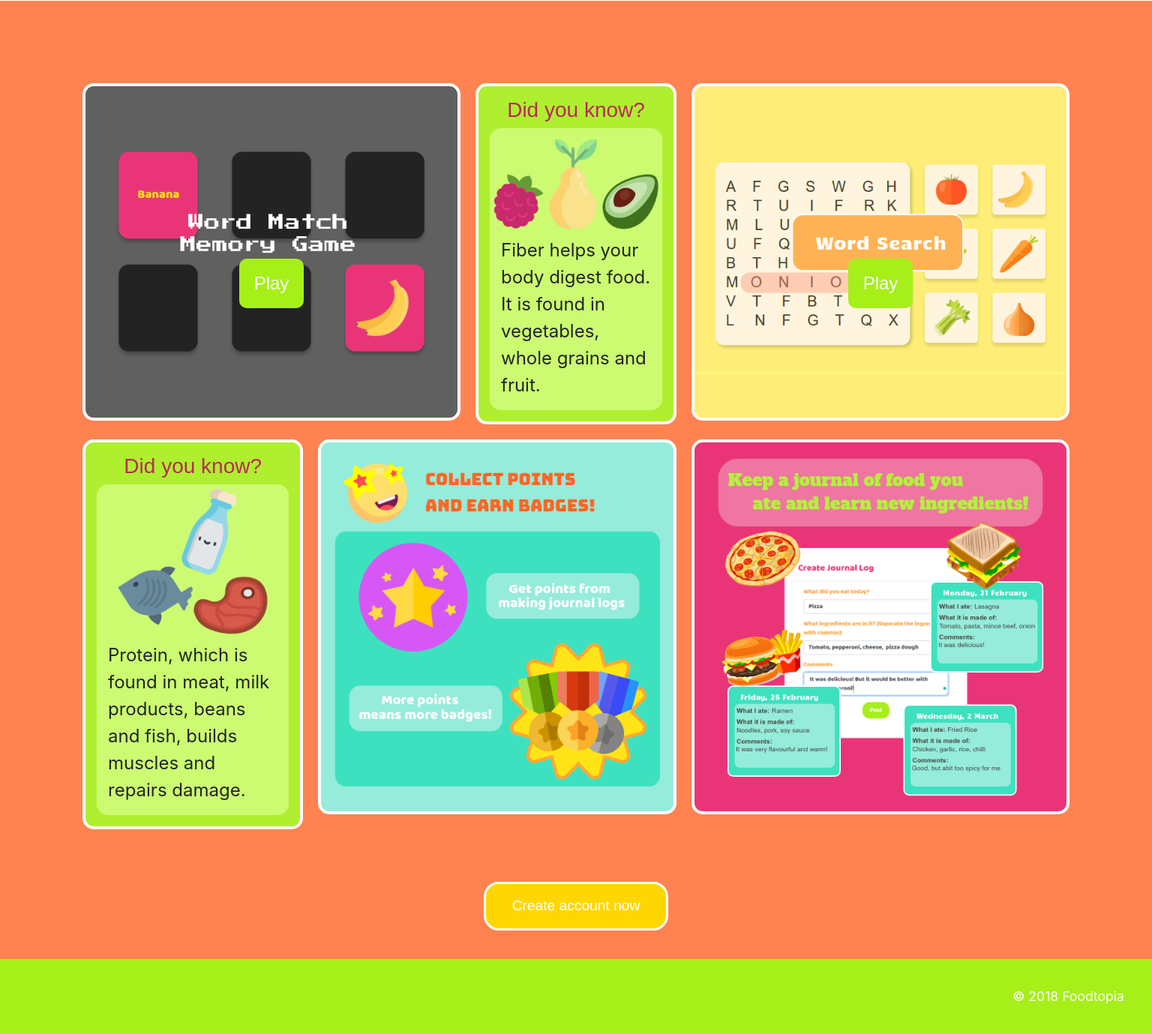
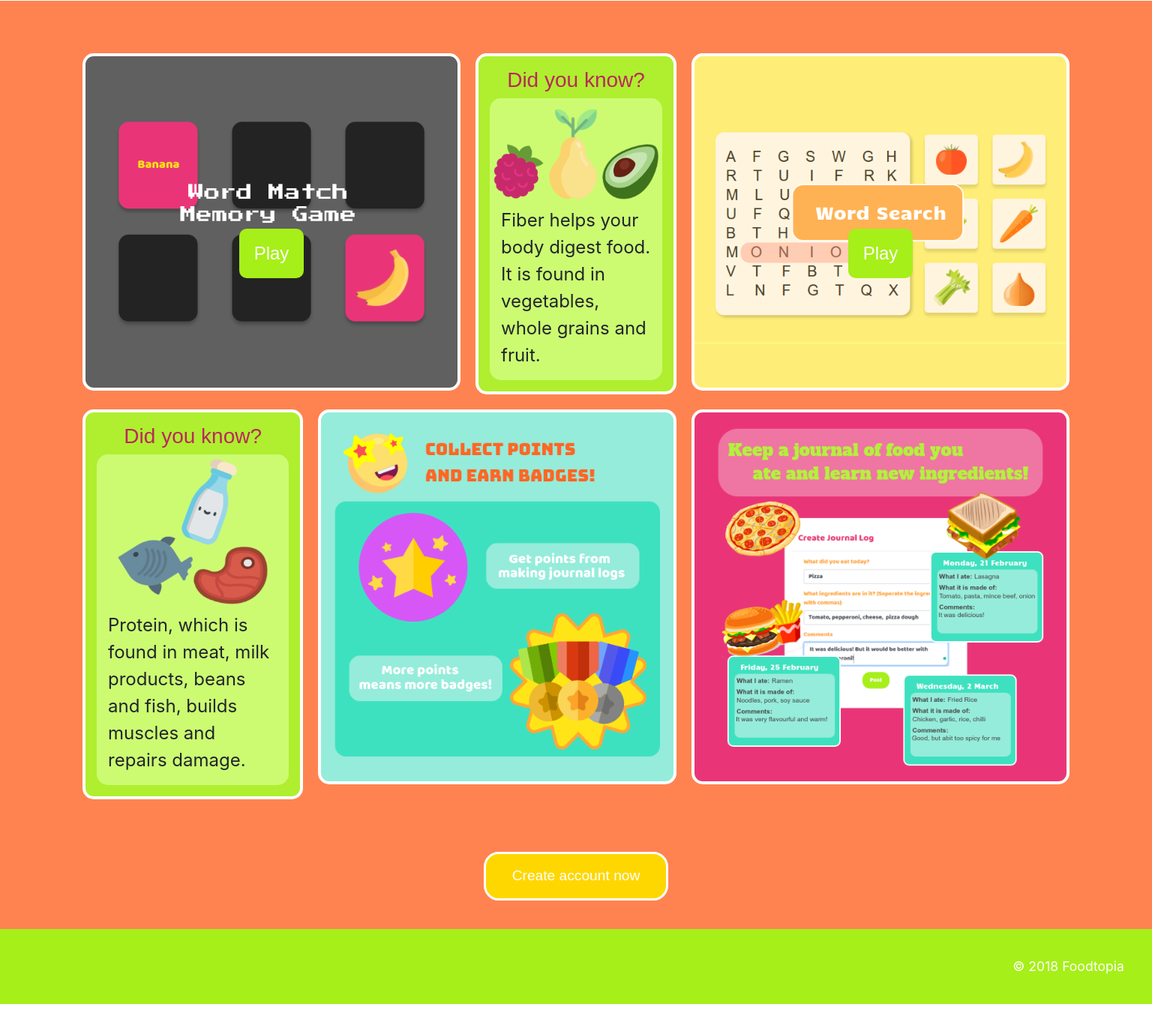
Before and after one commit to nadiamayangputri/foodtopia, a Node server app: page / in a window 1536 px wide. Shown: the part 769-2148 px from the top of the page at 75% size. After the commit the page ends 2108 px from the top, so only its background shows below. Run offline with Node 20, Linux system fonts and the light colour scheme; some libraries are stand-ins or nearby versions; some web fonts are replaced.

Commit message:
margins altered in home and journal entry

```diff
--- a/views/css/account/profile.css
+++ b/views/css/account/profile.css
@@ -159,6 +159,7 @@ li {
     background-color: #3ee1bf;
     font-family: "Montserrat", sans-serif;
     font-size: 0.9em;
+    margin: 10px;
 }
 
 .journal-content {
--- a/views/css/home.css
+++ b/views/css/home.css
@@ -197,8 +197,7 @@
                 "fact-2 fact-2 fact-1 fact-1"
                 "game-2 game-2 game-2 game-2"
                 "ad-2 ad-2 ad-1 ad-1";
-        margin: 60px;
-        margin-bottom: 30px;
+        margin: 30px 60px;
     }
 
     .match-game,
@@ -281,8 +280,7 @@
         grid-template-areas:
                 "game-1 game-1 fact-2 game-2 game-2"
                 "fact-1 ad-2 ad-2 ad-1 ad-1";
-        margin: 80px;
-        margin-bottom: 40px;
+        margin: 40px 80px;
     }
     .fact-img {
         width: 200px;
```
